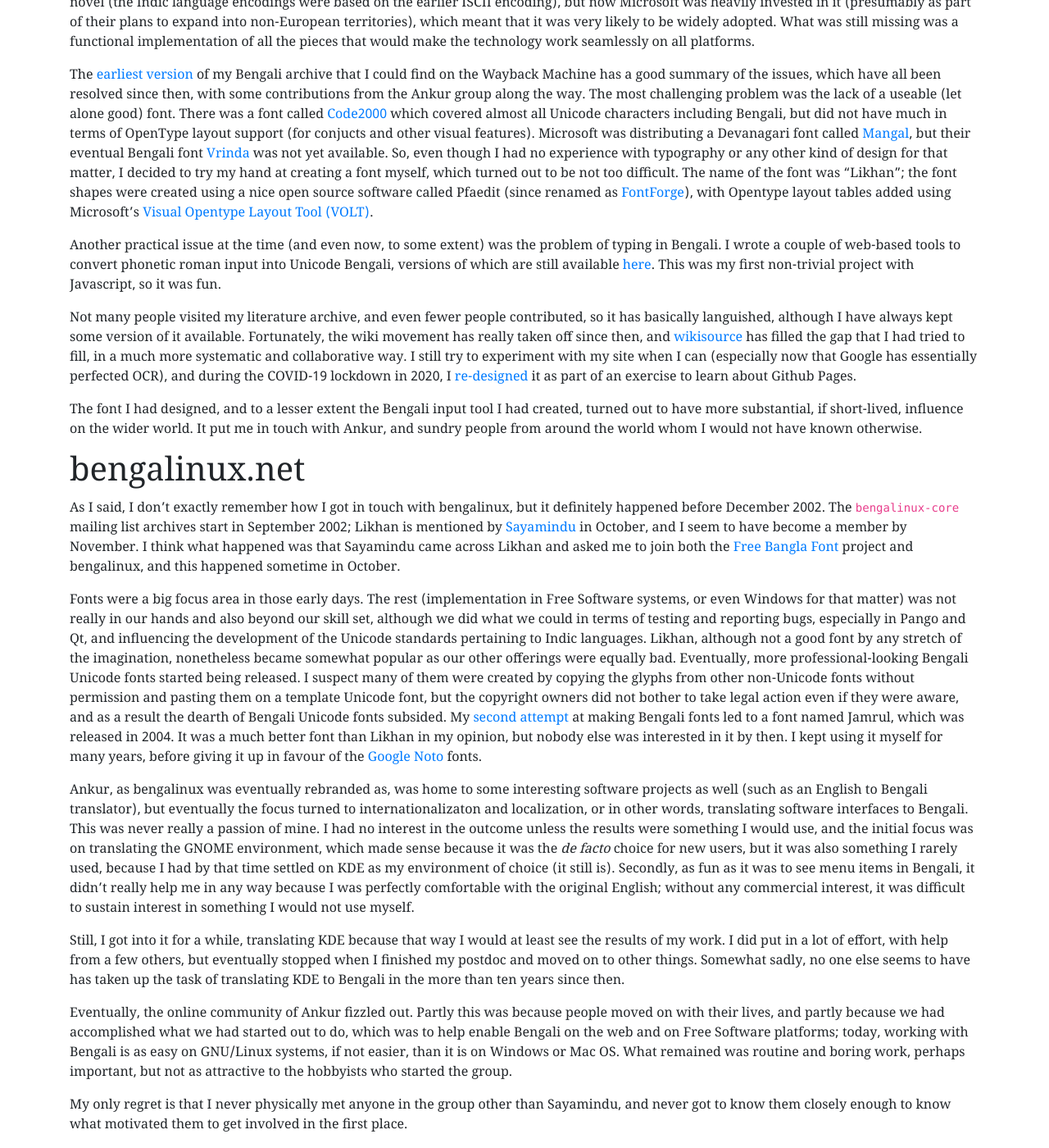
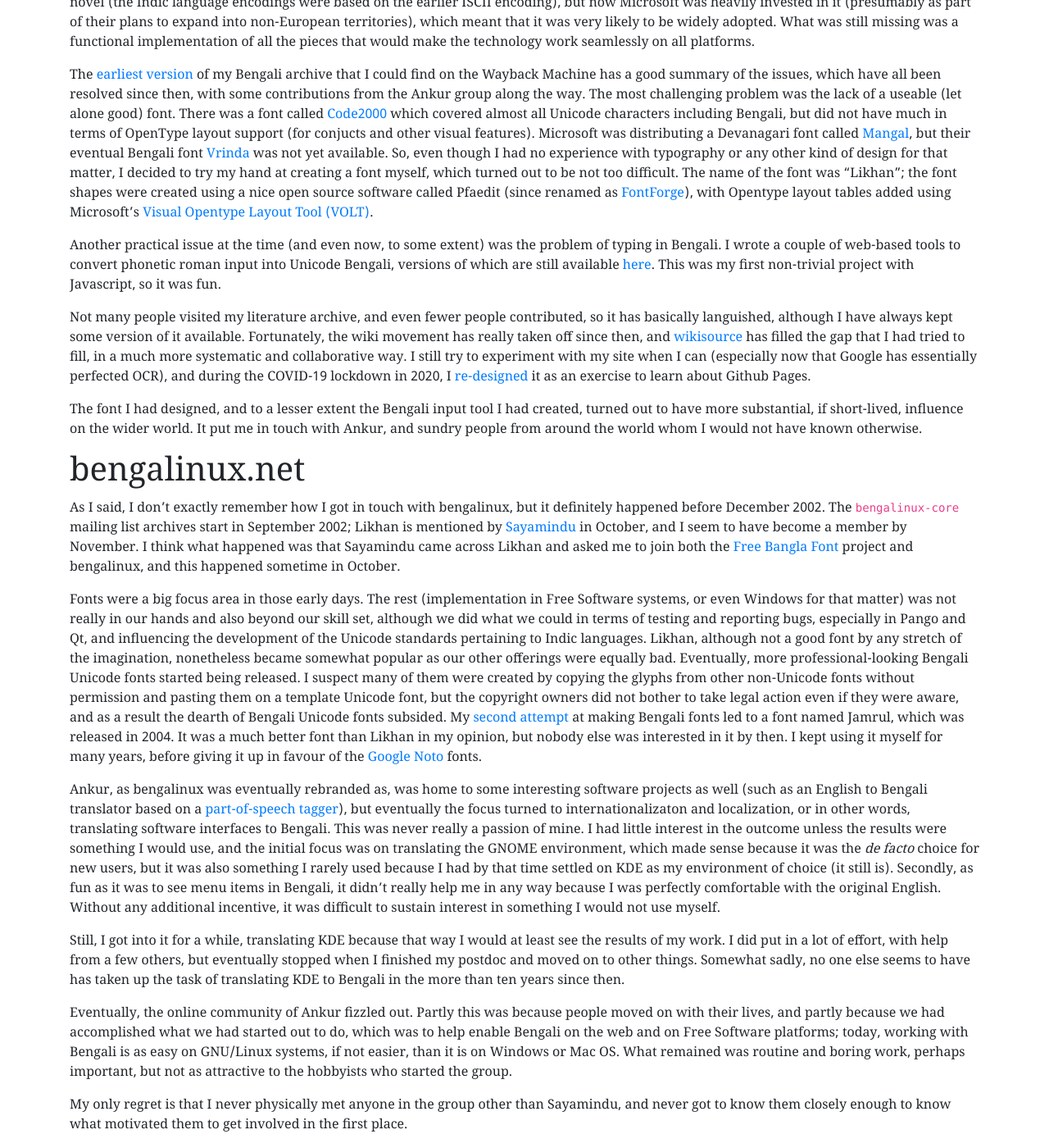
Before and after one commit to deepayan/deepayan.github.io, a Jekyll site: the page built from misc/bangla-computing.md, in a window 1280 px wide and 1400 px high, scrolled down 729 px. Shown: the whole window at 82% size. Built offline with Jekyll 4.4.1, drawn with Linux system fonts in a browser that asks for light colours; some web fonts are replaced; our own code applies the rules of GitHub Pages for plain Markdown files; some of the changed text lies outside the part shown.

Commit message:
minor updates

```diff
--- a/misc/bangla-computing.md
+++ b/misc/bangla-computing.md
@@ -26,8 +26,9 @@
 
 The time was the early 2000s, and the internet had not yet started
 using Unicode, although it was clear to those technically inclined
-that it was going to be the future. ISCII had never really caught
-on. Popular bengali websites, such as
+that it was going to be the
+future. [ISCII](https://en.wikipedia.org/wiki/Indian_Script_Code_for_Information_Interchange)
+had never really caught on. Popular bengali websites, such as
 [anandabazar.com](http://web.archive.org/web/20010118221900/https://www.anandabazar.com/),
 were using proprietary solutions, often tied to particular browsers
 (making snapshots of their websites taken at the time completely
@@ -137,17 +138,19 @@
 
 Ankur, as bengalinux was eventually rebranded as, was home to some
 interesting software projects as well (such as an English to Bengali
-translator), but eventually the focus turned to internationalizaton
-and localization, or in other words, translating software interfaces
-to Bengali. This was never really a passion of mine. I had no interest
-in the outcome unless the results were something I would use, and the
-initial focus was on translating the GNOME environment, which made
-sense because it was the _de facto_ choice for new users, but it was
-also something I rarely used, because I had by that time settled on
-KDE as my environment of choice (it still is). Secondly, as fun as it
-was to see menu items in Bengali, it didn't really help me in any way
-because I was perfectly comfortable with the original English; without
-any commercial interest, it was difficult to sustain interest in
+translator based on a [part-of-speech
+tagger](https://en.wikipedia.org/wiki/Part-of-speech_tagging)), but
+eventually the focus turned to internationalizaton and localization,
+or in other words, translating software interfaces to Bengali. This
+was never really a passion of mine. I had little interest in the
+outcome unless the results were something I would use, and the initial
+focus was on translating the GNOME environment, which made sense
+because it was the _de facto_ choice for new users, but it was also
+something I rarely used because I had by that time settled on KDE as
+my environment of choice (it still is). Secondly, as fun as it was to
+see menu items in Bengali, it didn't really help me in any way because
+I was perfectly comfortable with the original English.  Without any
+additional incentive, it was difficult to sustain interest in
 something I would not use myself.
 
 Still, I got into it for a while, translating KDE because that way I
```
Also changed, not shown: other parts of misc/bangla-computing.md (+1 -1 lines).
